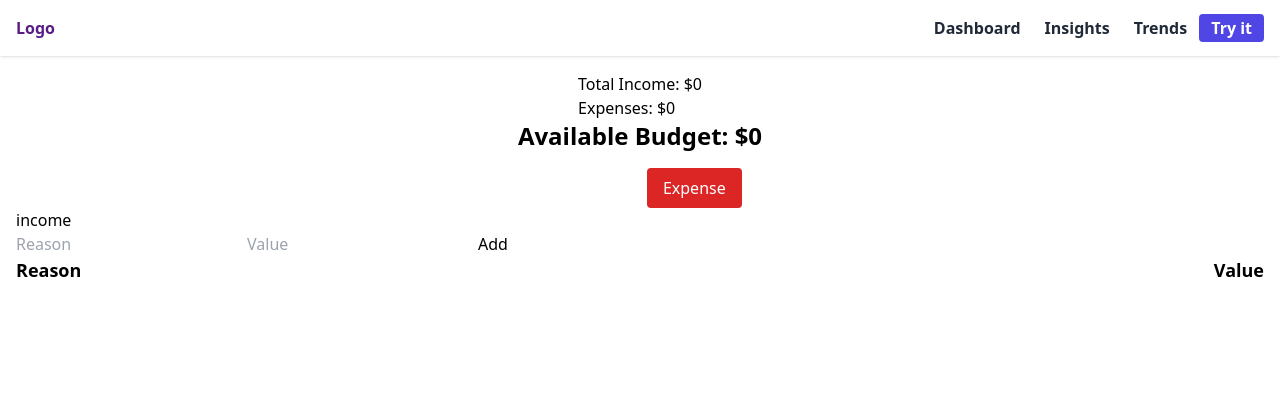
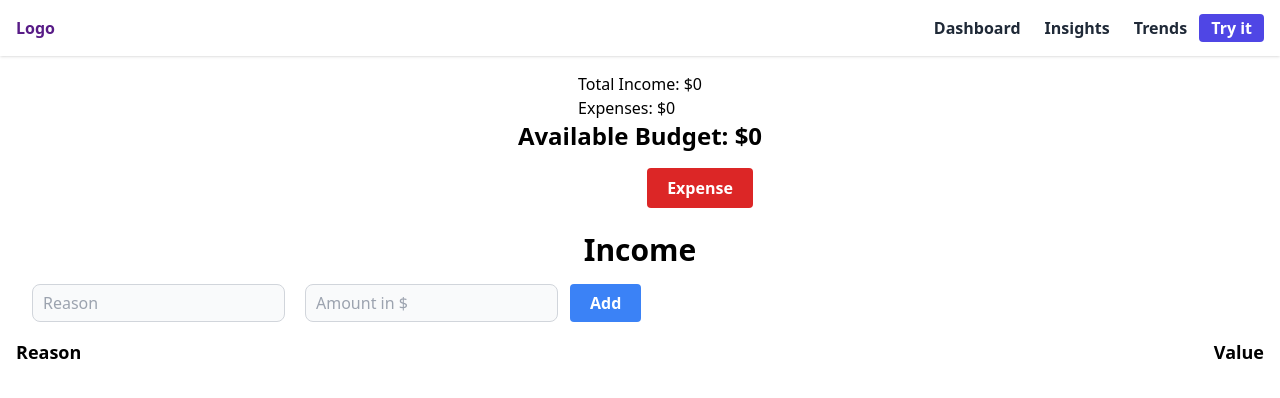
Before and after one commit to suraffy/budget-app, a React (Create React App) app: page / in a window 1280 px wide. Shown: the top 398 px of the page. Built offline with nearby package versions, Linux system fonts and the light colour scheme.

Commit message:
Retouch form component

```diff
--- a/src/components/Home.jsx
+++ b/src/components/Home.jsx
@@ -108,7 +108,10 @@ const Home = () => {
             />
           </div>
 
-          <h4>{currentCashflow}</h4>
+          <h4 className="font-semibold text-3xl capitalize text-center mt-6 mb-4">
+            {currentCashflow}
+          </h4>
+
           <Form onSubmit={handleSubmit} />
 
           {currentCashflow === "income" ? (
--- a/src/components/common/Button.jsx
+++ b/src/components/common/Button.jsx
@@ -2,7 +2,7 @@ const Button = ({ label, color, onBtnClick }) => {
   return (
     <button
       onClick={onBtnClick}
-      className={`text-white bg-${color}-600 py-2 px-4 rounded transition-colors hover:bg-${color}-700 focus:ring-2 ring-offset-2 ring-${color}-600`}
+      className={`text-white bg-${color}-600 py-2 px-5 outline-none font-semibold rounded transition-colors hover:bg-${color}-700 focus:ring-2 ring-offset-2 ring-${color}-600`}
     >
       {label}
     </button>
--- a/src/components/common/Form.jsx
+++ b/src/components/common/Form.jsx
@@ -1,20 +1,27 @@
 const Form = ({ onSubmit }) => {
   return (
-    <form onSubmit={onSubmit} className="">
+    <form onSubmit={onSubmit} className="flex flex-wrap gap-1 mb-4 sm:ml-4">
       <input
         type="text"
         name="reason"
         placeholder="Reason"
-        className="max-w-full"
+        required
+        className="max-w-full py-1.5 px-2.5 mr-4 outline-none bg-gray-50 border border-gray-300 text-gray-900 rounded-lg focus:ring-blue-500 focus:border-blue-500"
       />
       <input
         type="number"
         name="value"
-        placeholder="Value"
         min={0}
-        className="max-w-full"
+        placeholder="Amount in $"
+        required
+        className="max-w-full py-1.5 px-2.5 outline-none bg-gray-50 border border-gray-300 text-gray-900 rounded-lg focus:ring-blue-500 focus:border-blue-500"
       />
-      <button type="submit">Add</button>
+      <button
+        type="submit"
+        className="text-white font-semibold py-1.5 px-5 sm:ml-2 bg-blue-500 outline-none hover:bg-blue-700 rounded focus:ring-2 ring-offset-1 ring-blue-600"
+      >
+        Add
+      </button>
     </form>
   );
 };
```
